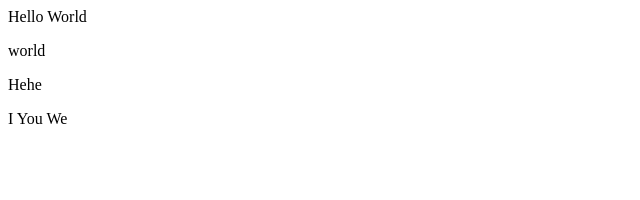
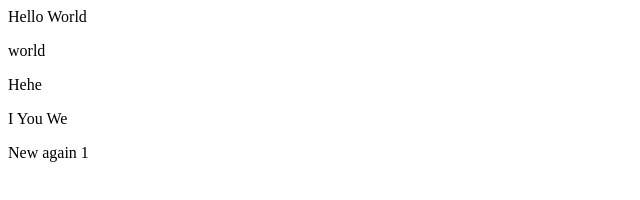
Before and after one commit to jiahern/demo-repo, a plain HTML site: page index.html in a window 1280 px wide. Shown: the full height of the page, 0-640 px from the left. Drawn offline with Linux system fonts and the light colour scheme.

Commit message:
Testing 2

```diff
--- a/index.html
+++ b/index.html
@@ -2,3 +2,4 @@
 <p>world</p>
 <p>Hehe</p>
 <p> I You We</p>
+<p>New again 1</p>
```
